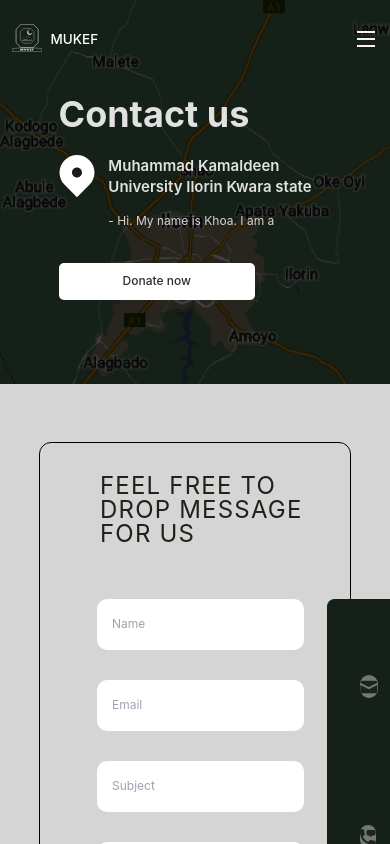
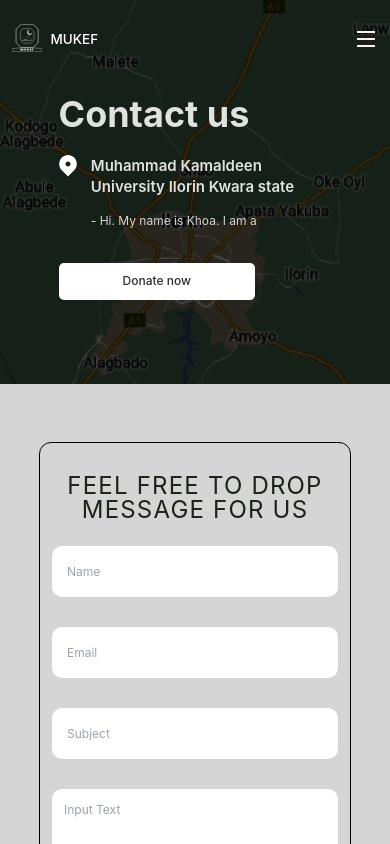
Before and after one commit to mufidat3250/MUKEF-website, a React (Vite) app: page /contact in a window 390 px wide. Built offline with nearby package versions, Linux system fonts and the light colour scheme.

Commit message:
page responsiveness completed

```diff
--- a/src/Pages/Contacts/Contact.scss
+++ b/src/Pages/Contacts/Contact.scss
@@ -29,12 +29,12 @@
     @apply bg-gray500 pt-[4.8125rem] pb-[4.8125rem];
 
     .contact--form--container{
-        @apply border-[1px] border-black mx-auto w-[80%] rounded-[1rem] pb-[5.875rem];
+        @apply border-[1px] border-black mx-auto w-[80%] rounded-[1rem] lg:pb-[5.875rem] pb-[2rem] px-4;
         .contact--form--title{
-            @apply uppercase mt-[2.625rem] text-[2rem] text-[#1D2319] tracking-wider mb-[4.375rem] pl-[5rem];
+            @apply uppercase mt-[2.625rem] text-[2rem] text-[#1D2319] tracking-wider mb-[2rem] lg:mb-[4.375rem] text-center lg:text-left lg:pl-[5rem];
         }
         .contact--form{
-            @apply grid grid-cols-[1.5fr,1fr] gap-[1.875rem] px-[4.75rem];
+            @apply grid  lg:grid-cols-[1.5fr,1fr] gap-[1.875rem] lg:px-[4.75rem];
             .form{
                 @apply space-y-[2.5rem];
             }
--- a/src/Pages/Contacts/index.tsx
+++ b/src/Pages/Contacts/index.tsx
@@ -13,8 +13,10 @@ const Contacts = () => {
     <NavTabs tabs={navData} tabIndex={4} color='white' />
     <div className='contact--us'>
       <h1 className='contact--title'>{contactUs.title}</h1>
-      <div className='contact-desc'>
-        <img src="/public/vectors/Icon.svg" alt="" />
+      <div className='contact-desc '>
+       <div className='w-[20px] h-[20px] md:w-[30px] md:h-[30px]'>
+       <img src="/public/vectors/Icon.svg" alt="" className=' md:w-full md:h-full' />
+       </div>
         <div className=''>
           <p className='location'>{contactUs.location}</p>
           <span className='name'>{contactUs.name}</span>
@@ -36,7 +38,7 @@ const Contacts = () => {
         <Input placeholder={'Subject'} customStyle={'rounded-[10px]'} />
         <textarea name="Input Text"  id="" cols={30} rows={10} placeholder='Input Text' className='w-full outline-none border-none rounded-[10px] px-4  py-3 text-black'></textarea>
       </form>
-      <div className=' flex flex-col justify-between'>
+      <div className=' flex flex-col gap-5 justify-between'>
         <div className='contact--list'>
           {
             contacts.map(({Icon, title, desc}, index)=> <div className='single--contact--container'>
```
